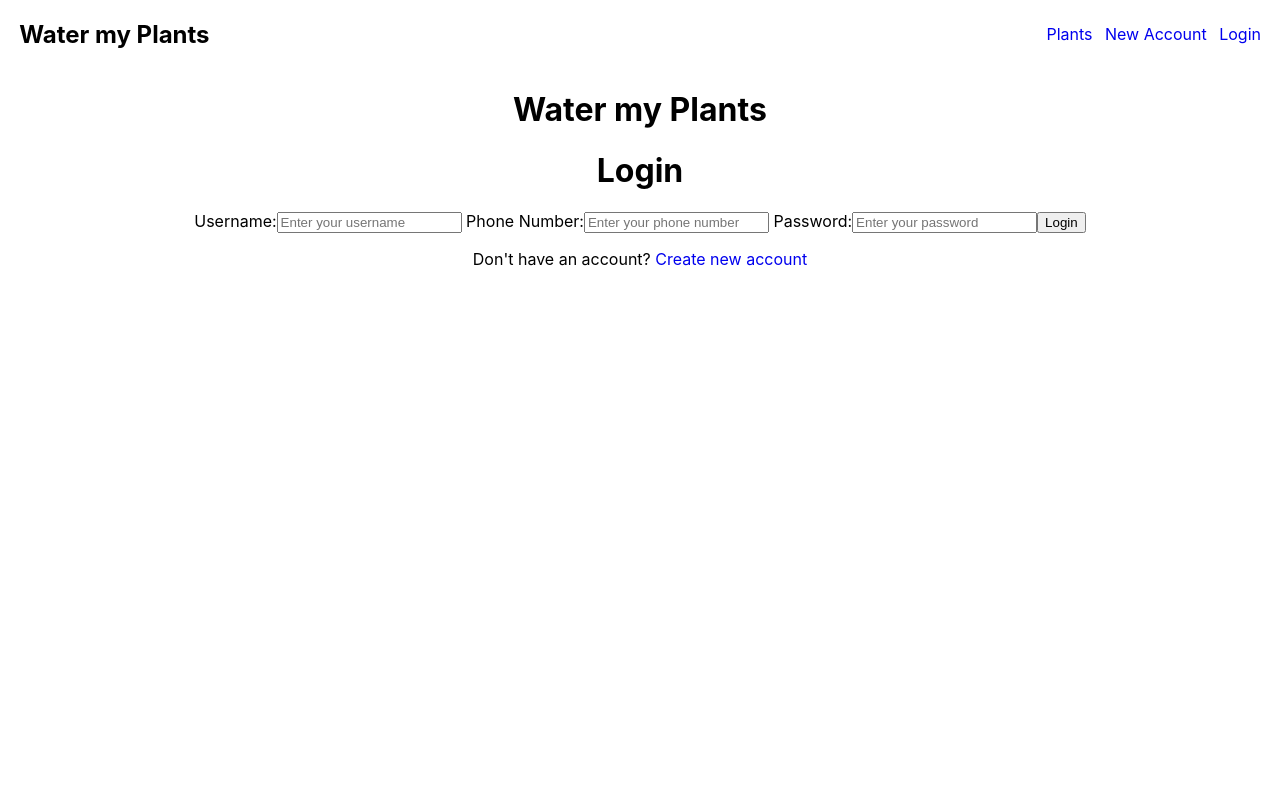
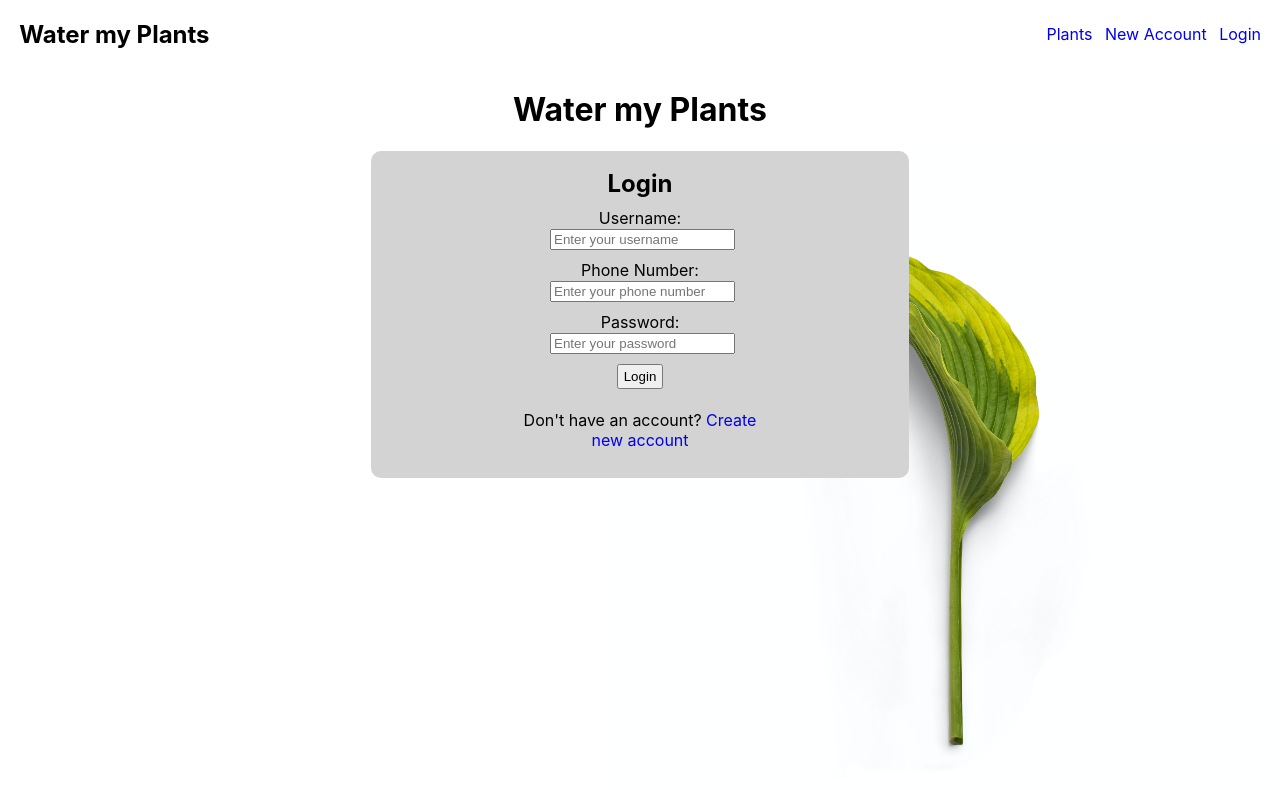
Before and after one commit to ft-water-my-plants/frontend, a React (Create React App) app: page /login in a window 1280 px wide. Shown: the top 790 px of the page. Built offline with nearby package versions, Linux system fonts and the light colour scheme.

Commit message:
added some styling to Login component

```diff
--- a/src/App.css
+++ b/src/App.css
@@ -35,6 +35,10 @@
   to {
     transform: rotate(360deg);
   }
+}
+
+h3 {
+  font-size: 1.5rem;
 }
 
 /* Header Styling */
--- a/src/Login.css
+++ b/src/Login.css
@@ -1,3 +1,11 @@
+.login-wrapper {
+  height: 83vh;
+  background-image: url('./imgs/p-bg2.jpg');
+  background-size: contain;
+  background-repeat: no-repeat;
+  background-position: right;
+}
+
 .link {
     text-decoration: none;
   }
@@ -6,3 +14,25 @@
     color: #206A5D;
     text-decoration: underline;
 }
+
+.login-form {
+  display: flex;
+  flex-direction: column;
+  justify-content: center;
+  align-items: center;
+  width: 50%;
+}
+
+.login-input {
+  width: 100%;
+  padding: 2% 1%;
+}
+
+.login-input input {
+  margin: 0 0 0 2%;
+}
+
+.login-form button {
+  margin: 2%;
+  padding: 1% 2%;
+}
--- a/src/components/Login.js
+++ b/src/components/Login.js
@@ -50,14 +50,15 @@ function Login(props){
 
     return(
         <div className='login-wrapper'>
-            <h1>Login</h1>
+            <div className="form-container">
+                <h3>Login</h3>
                 <form className='login-form' onSubmit={handleSubmit}>
                     <div className="errors">
                         <div>{errorMessage.username}</div>
                         <div>{errorMessage.phoneNumber}</div>
                         <div>{errorMessage.password}</div>
                     </div>
-                <label> Username:
+                    <label className="login-input"> Username:
                     <input
                         type="text"
                         name="username"
@@ -66,7 +67,7 @@ function Login(props){
                         onChange={handleChange}
                     />
                     </label>
-                <label> Phone Number:
+                    <label className="login-input"> Phone Number:
                         <input
                             type="text"
                             name="phoneNumber"
@@ -75,7 +76,7 @@ function Login(props){
                             onChange={handleChange}
                         />
                     </label>
-                <label> Password:
+                    <label className="login-input"> Password:
                         <input
                             type="password"
                             name="password"
@@ -88,6 +89,7 @@ function Login(props){
                     <p>Don't have an account? <Link className="link" to="/signup">Create new account</Link></p>
                 </form>
             </div>
+        </div>
     )
 }
 
--- a/src/signup.css
+++ b/src/signup.css
@@ -27,9 +27,7 @@
 }
 
 .signup-input {
-
     width: 100%;
-
     padding: 2% 1%;
 }
 
```
Also changed, not shown: src/imgs/p-bg2.jpg (added). Lines whose indentation alone changed are shown as unchanged.
